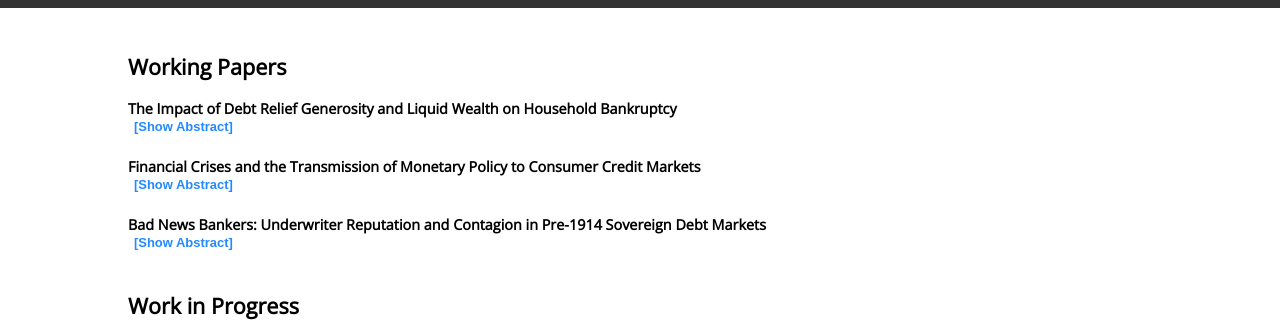
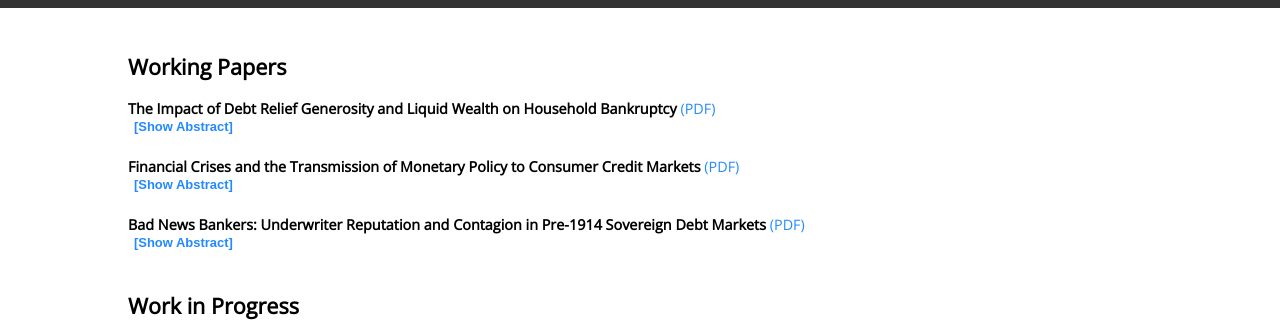
Before and after one commit to sashaindarte/sashaindarte.github.io, a Jekyll site: the page built from research/index.html, in a window 1280 px wide. Shown: the part 150-472 px from the top of the page. Built offline with Jekyll 4.4.1, drawn with Linux system fonts in a browser that asks for light colours.

Commit message:
Update index.html
added paper links

```diff
--- a/research/index.html
+++ b/research/index.html
@@ -6,7 +6,7 @@ title: Sasha Indarte - Research
 	<div class="singlecol">
 		<h2>Working Papers</h2>
 
-		<p><b>The Impact of Debt Relief Generosity and Liquid Wealth on Household Bankruptcy</b></p>
+		<p><b>The Impact of Debt Relief Generosity and Liquid Wealth on Household Bankruptcy</b> <a href = "/indarte_jmp_bankruptcy.pdf">(PDF)</a></p>
 		<button class="accordion"></button>
 		<div class="panel">
 			<p align="justify">
@@ -15,7 +15,7 @@ title: Sasha Indarte - Research
 		</div>
 
 		<br>
-		<p><b>Financial Crises and the Transmission of Monetary Policy to Consumer Credit Markets</b></p>
+		<p><b>Financial Crises and the Transmission of Monetary Policy to Consumer Credit Markets</b> <a href = "/indarte_crises_monetary_policy.pdf">(PDF)</a></p>
 		<button class="accordion"></button>
 		<div class="panel">
 			<p align="justify">
@@ -24,7 +24,7 @@ title: Sasha Indarte - Research
 		</div>
 
 		<br>
-		<p><b>Bad News Bankers: Underwriter Reputation and Contagion in Pre-1914 Sovereign Debt Markets</b></p>
+		<p><b>Bad News Bankers: Underwriter Reputation and Contagion in Pre-1914 Sovereign Debt Markets</b> <a href = "/indarte_historical_contagion.pdf">(PDF)</a></p>
 		<button class="accordion"></button>
 		<div class="panel">
 			<p align="justify">
```
